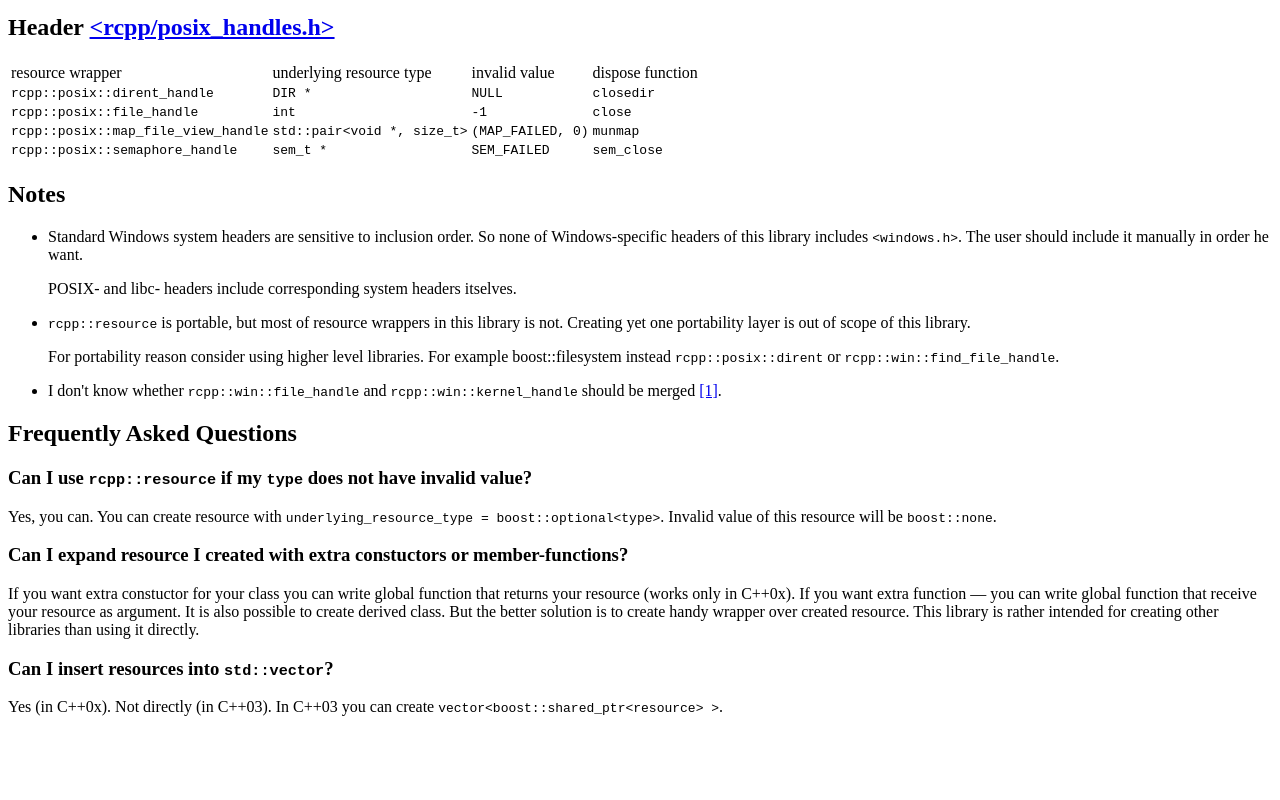
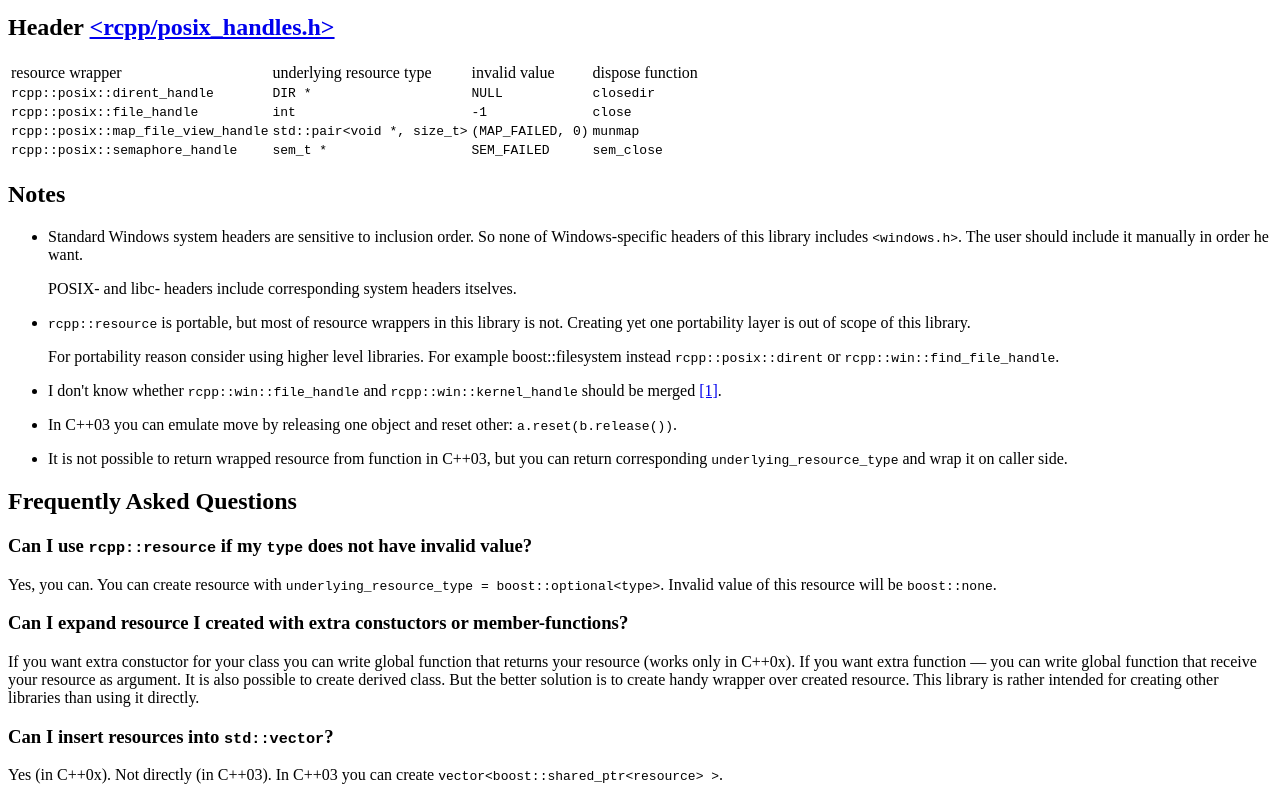
Before and after one commit to sorokin/rcpp, a plain HTML site: page doc/index.html in a window 1280 px wide. Shown: the part 2639-3439 px from the top of the page. Before the commit the page ends 3371 px from the top, so only its background shows below. Drawn offline with Linux system fonts and the light colour scheme.

Commit message:
clarify and expand docs

```diff
--- a/doc/index.html
+++ b/doc/index.html
@@ -38,7 +38,7 @@
             <li>Facility for writing C++ <a href="#rcppwrapperdef">resource-wrapper</a> class in a convenient, declarative way</li>
             <li>Collection of resource-wrappers for different platforms (Windows API, libc, POSIX)</li>
          </ul>
-         The library support C++0x. Every resource-wrapper you create with it will have move constuctor and move assignment operator.
+         The library supports (but does not require) C++0x. Every resource-wrapper you create with it will have move constuctor and move assignment operator.
       </p>
       <h2 id="tutorial">5-minutes tutorial</h2>
       <p>
@@ -378,6 +378,17 @@
                be merged <a href="http://blogs.msdn.com/oldnewthing/archive/2004/03/02/82639.aspx">[1]</a>.
             </p>
          </li>
+         <li>
+            <p>
+               In C++03 you can emulate move by releasing one object and reset other: <code>a.reset(b.release())</code>.
+            </p>
+         </li>
+         <li>
+            <p>
+               It is not possible to return wrapped resource from function in C++03, but you can return corresponding
+               <code>underlying_resource_type</code> and wrap it on caller side.
+            </p>
+         </li>
       </ul>
       <h2 id="faq">Frequently Asked Questions</h2>
       <p>
```
